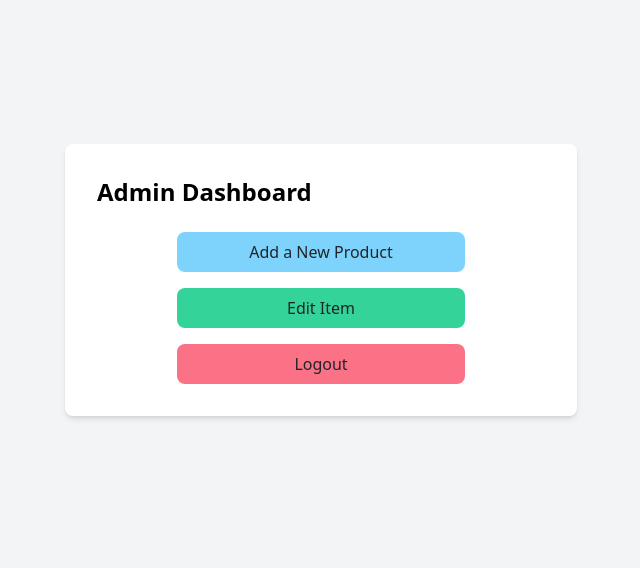
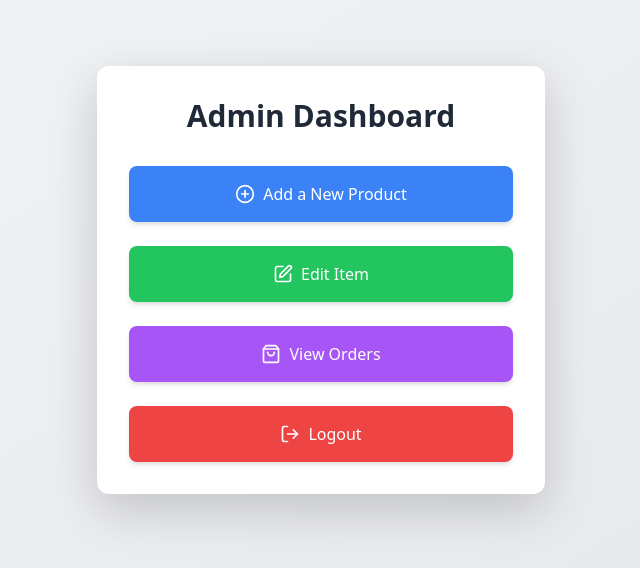
Before and after one commit to hdx0315/Ravenda, a React (Vite) app in the folder frontend/: page /admin/dashboard in a window 1280 px wide. Shown: the part 120-688 px from the top of the page, without its empty margins (319-959 px from the left). Built offline with nearby package versions, Linux system fonts and the light colour scheme; sample sign-in values are in the browser's storage.

Commit message:
Update AdminDashboard.jsx

```diff
--- a/frontend/src/pages/Admin/AdminDashboard.jsx
+++ b/frontend/src/pages/Admin/AdminDashboard.jsx
@@ -4,6 +4,8 @@
 
 import React from 'react';
 import { useNavigate } from 'react-router-dom';
+import { PlusCircle, Edit, ShoppingBag, LogOut } from 'lucide-react';
+
 
 const Dashboard = () => {
   const navigate = useNavigate();
@@ -14,6 +16,10 @@ const Dashboard = () => {
 
   const handleEditItem = () => {
     navigate('/admin/editItem');
+  };
+
+  const handleViewOrders = () => {
+    navigate('/admin/orders');
   };
 
 
@@ -42,34 +48,44 @@ const Dashboard = () => {
   };
 
   return (
-    <div className="min-h-screen flex flex-col items-center justify-center bg-gray-100">
-
-      <div className="bg-white shadow-md rounded-lg p-8 max-w-lg w-full">
-
-        <h1 className="text-2xl font-semibold text-black mb-6">
+    <div className="min-h-screen flex flex-col items-center justify-center bg-gradient-to-br from-gray-100 to-gray-200">
+      <div className="bg-white shadow-lg rounded-xl p-8 max-w-md w-full">
+        <h1 className="text-3xl font-bold text-gray-800 mb-8 text-center">
           Admin Dashboard
         </h1>
 
-        <div className="space-y-4 flex flex-col justify-center items-center">
+        <div className="space-y-6">
           <button
             onClick={handleAddProduct}
-            className="w-72 bg-sky-300 text- py-2 px-4 rounded-lg hover:bg-sky-500  hover:text-white transition duration-300"
+            className="w-full bg-blue-500 text-white py-3 px-4 rounded-lg hover:bg-blue-600 transition duration-300 flex items-center justify-center space-x-2 shadow-md"
           >
-            Add a New Product
+            <PlusCircle size={20} />
+            <span>Add a New Product</span>
           </button>
 
           <button
             onClick={handleEditItem}
-            className="w-72 bg-emerald-400 text- py-2 px-4 rounded-lg hover:bg-emerald-600  hover:text-white transition duration-300"
+            className="w-full bg-green-500 text-white py-3 px-4 rounded-lg hover:bg-green-600 transition duration-300 flex items-center justify-center space-x-2 shadow-md"
           >
-            Edit Item
+            <Edit size={20} />
+            <span>Edit Item</span>
           </button>
 
-          <button onClick={handleLogout} className="w-72 bg-rose-400 text- py-2 px-4 rounded-lg hover:bg-red-600 hover:text-white transition duration-300"
+          <button
+            onClick={handleViewOrders}
+            className="w-full bg-purple-500 text-white py-3 px-4 rounded-lg hover:bg-purple-600 transition duration-300 flex items-center justify-center space-x-2 shadow-md"
           >
-            Logout
+            <ShoppingBag size={20} />
+            <span>View Orders</span>
           </button>
 
+          <button
+            onClick={handleLogout}
+            className="w-full bg-red-500 text-white py-3 px-4 rounded-lg hover:bg-red-600 transition duration-300 flex items-center justify-center space-x-2 shadow-md"
+          >
+            <LogOut size={20} />
+            <span>Logout</span>
+          </button>
         </div>
       </div>
     </div>
```
